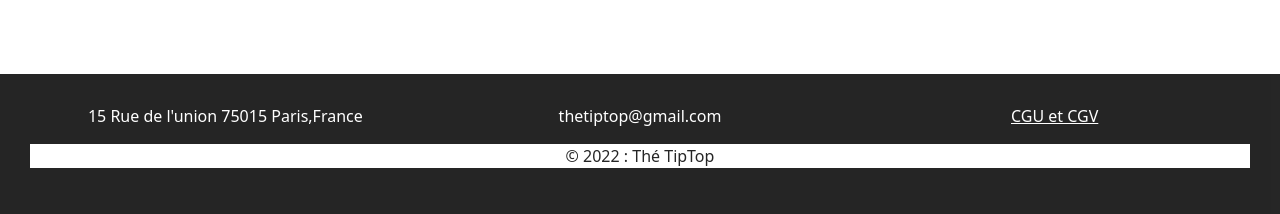
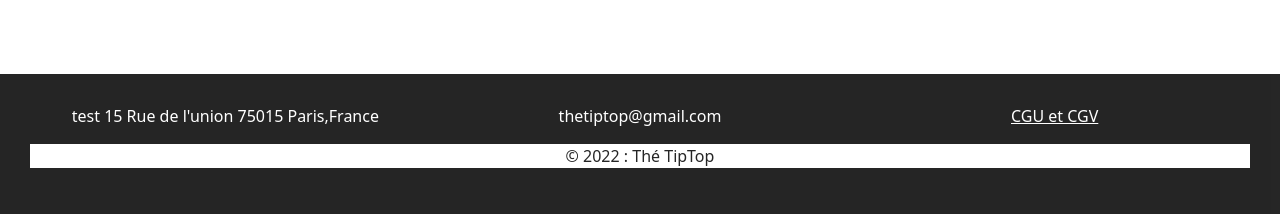
Before and after one commit to blaghmi97/SymfonyTipTop, a Symfony app: template templates/admin/jeu.html.twig in a window 1280 px wide. Shown: the part 651-865 px from the top of the page. Run offline with Twig, Linux system fonts and the light colour scheme; the template is opened without the code that fills it, so the values that code supplies are empty; some libraries are stand-ins or nearby versions; some web fonts are replaced.

Commit message:
Update base.html.twig

```diff
--- a/templates/base.html.twig
+++ b/templates/base.html.twig
@@ -52,7 +52,7 @@
         <div class="container-fluid" style="padding: 30px 30px ; background: #000000;" align="center">
             <div class="row justify-content-center">
                 <div class="col-md-4 col-4">
-         <p style="color:white;"> 15 Rue de l'union 75015 Paris,France </p>
+         <p style="color:white;">test 15 Rue de l'union 75015 Paris,France </p>
             </div>
 
             <div class="col-md-4 col-4">
```
